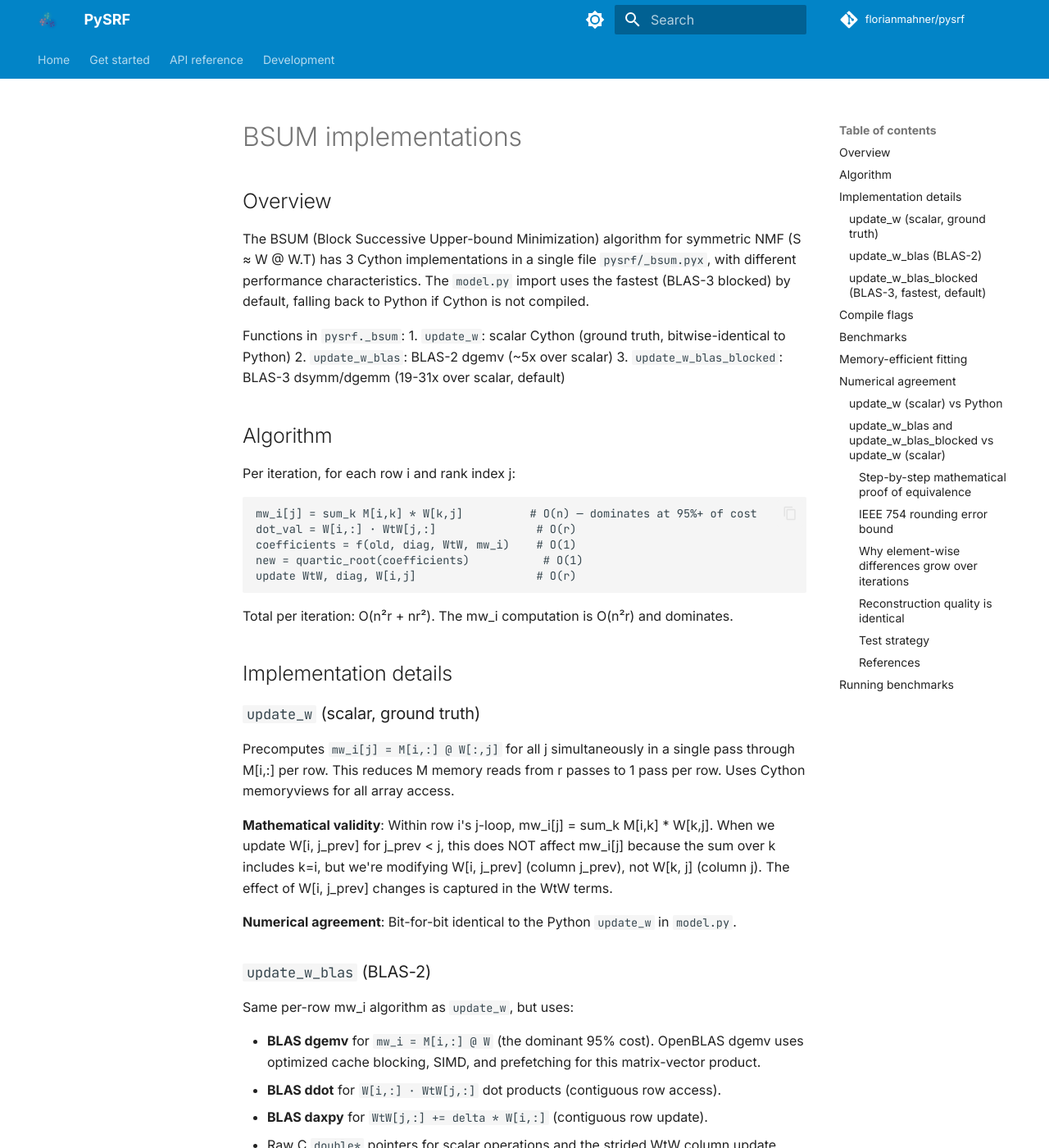
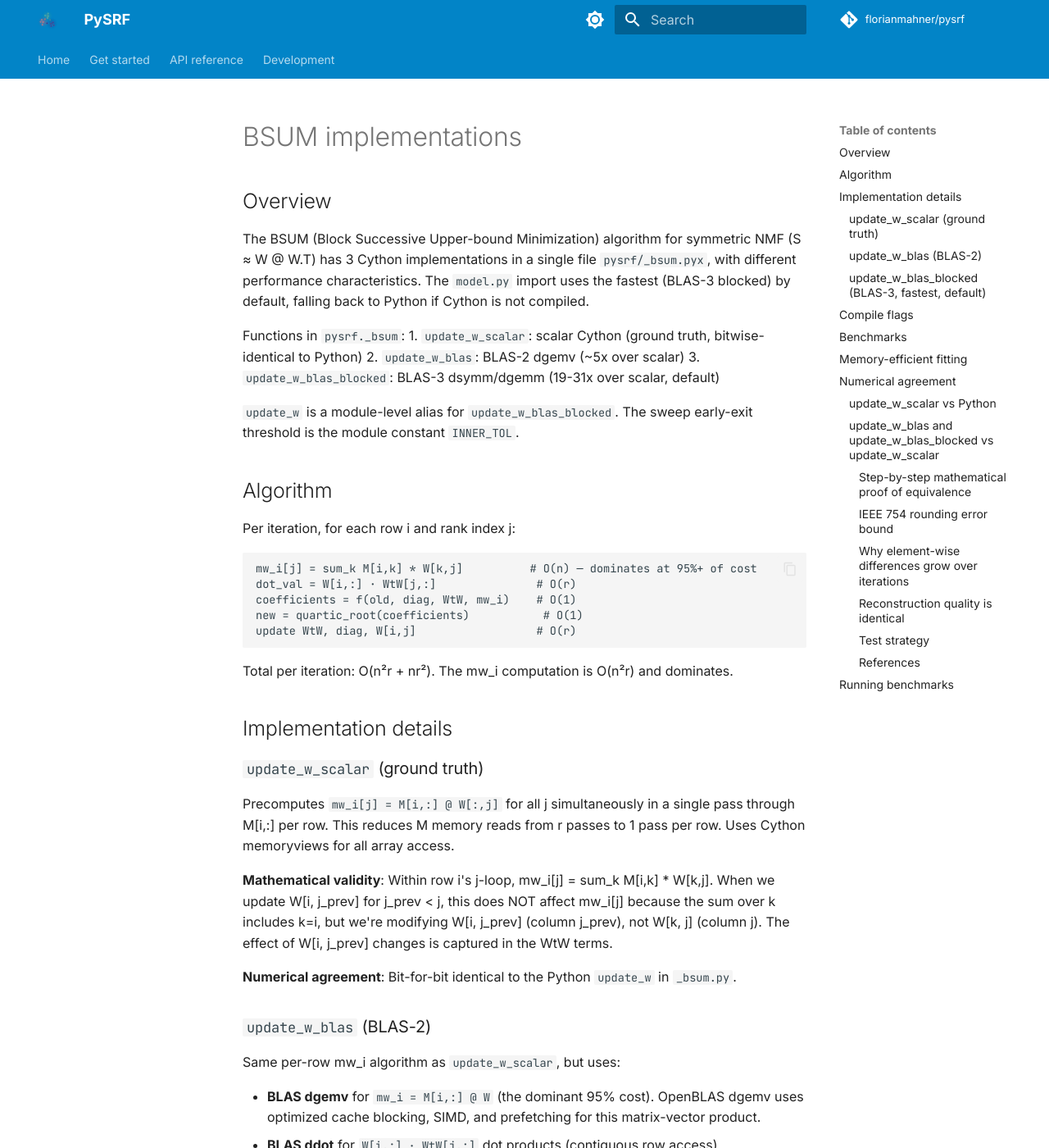
Before and after one commit to florianmahner/pysrf, an MkDocs documentation site: the page built from docs/bsum_implementations.md, in a window 1280 px wide and 1400 px high. Shown: the whole window at 82% size. Built offline with MkDocs 1.6.1 and Material for MkDocs 9.7.7, drawn with Linux system fonts in a browser that asks for light colours; comment, search, counter and statistics services are not loaded; some of the changed text lies outside the part shown.

Commit message:
Update docs for the unified BSUM solver API

```diff
--- a/docs/bsum_implementations.md
+++ b/docs/bsum_implementations.md
@@ -8,9 +8,12 @@ with different performance characteristics. The `model.py` import uses the faste
 (BLAS-3 blocked) by default, falling back to Python if Cython is not compiled.
 
 Functions in `pysrf._bsum`:
-1. `update_w`: scalar Cython (ground truth, bitwise-identical to Python)
+1. `update_w_scalar`: scalar Cython (ground truth, bitwise-identical to Python)
 2. `update_w_blas`: BLAS-2 dgemv (~5x over scalar)
 3. `update_w_blas_blocked`: BLAS-3 dsymm/dgemm (19-31x over scalar, default)
+
+`update_w` is a module-level alias for `update_w_blas_blocked`. The sweep
+early-exit threshold is the module constant `INNER_TOL`.
 
 ## Algorithm
 
@@ -28,7 +31,7 @@ Total per iteration: O(n²r + nr²). The mw_i computation is O(n²r) and dominat
 
 ## Implementation details
 
-### `update_w` (scalar, ground truth)
+### `update_w_scalar` (ground truth)
 
 Precomputes `mw_i[j] = M[i,:] @ W[:,j]` for all j simultaneously in a single pass
 through M[i,:] per row. This reduces M memory reads from r passes to 1 pass per row.
@@ -40,11 +43,11 @@ the sum over k includes k=i, but we're modifying W[i, j_prev] (column j_prev),
 not W[k, j] (column j). The effect of W[i, j_prev] changes is captured in the
 WtW terms.
 
-**Numerical agreement**: Bit-for-bit identical to the Python `update_w` in `model.py`.
+**Numerical agreement**: Bit-for-bit identical to the Python `update_w` in `_bsum.py`.
 
 ### `update_w_blas` (BLAS-2)
 
-Same per-row mw_i algorithm as `update_w`, but uses:
+Same per-row mw_i algorithm as `update_w_scalar`, but uses:
 
 - **BLAS dgemv** for `mw_i = M[i,:] @ W` (the dominant 95% cost). OpenBLAS dgemv
   uses optimized cache blocking, SIMD, and prefetching for this matrix-vector product.
@@ -106,7 +109,7 @@ At production sizes (n=1854, rank=50), the blocked variant is ~19x faster than s
 
 ## Memory-efficient fitting
 
-The `_fit_complete_data` method in `model.py` uses `_frobenius_residual` to compute
+The `_fit_complete_data` method in `model.py` uses `measure_bsum_step` from `_steps.py` to compute
 `||X - WW^T||_F` without materializing the n×n product `WW^T`. This keeps memory
 at O(n²) (just the input matrix) instead of O(2n²).
 
@@ -119,7 +122,7 @@ costs O(nr²), both with no n×n temporaries.
 
 ## Numerical agreement
 
-### `update_w` (scalar) vs Python
+### `update_w_scalar` vs Python
 
 Bit-for-bit identical: max_diff = 0.0 in all tests. This is because both
 implementations perform the exact same arithmetic in the exact same order; the
@@ -128,7 +131,7 @@ computation.
 
 <!-- vale off -->
 
-### `update_w_blas` and `update_w_blas_blocked` vs `update_w` (scalar)
+### `update_w_blas` and `update_w_blas_blocked` vs `update_w_scalar`
 
 The BLAS variants compute mathematically identical quantities via different
 floating-point summation order. This section provides a complete mathematical
@@ -173,7 +176,7 @@ differs from the scalar loop only by IEEE 754 rounding.
 
 The second term, `MW[i,j] = (M @ W_current)[i,j]`, is the critical difference:
 
-- **Scalar** (`update_w`): Precomputes `mw_i[j] = sum_k M[i,k]·W[k,j]`
+- **Scalar** (`update_w_scalar`): Precomputes `mw_i[j] = sum_k M[i,k]·W[k,j]`
   for all j in a single pass at the start of row i. This is valid because
   within row i's j-loop, updating W[i, j_prev] for j_prev < j does not affect
   mw_i[j]: the sum is over W[:,j] (column j), and only W[i, j_prev] (column
```
Also changed, not shown: docs/development.md (+2 -5 lines), docs/installation.md (+2 -2 lines).
